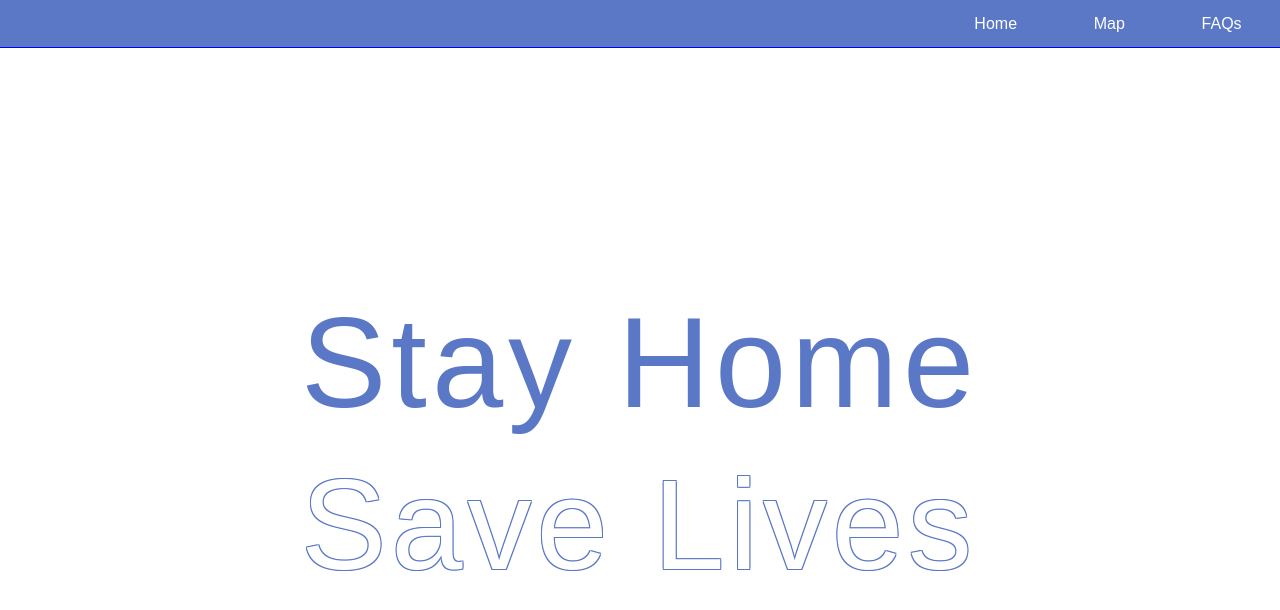
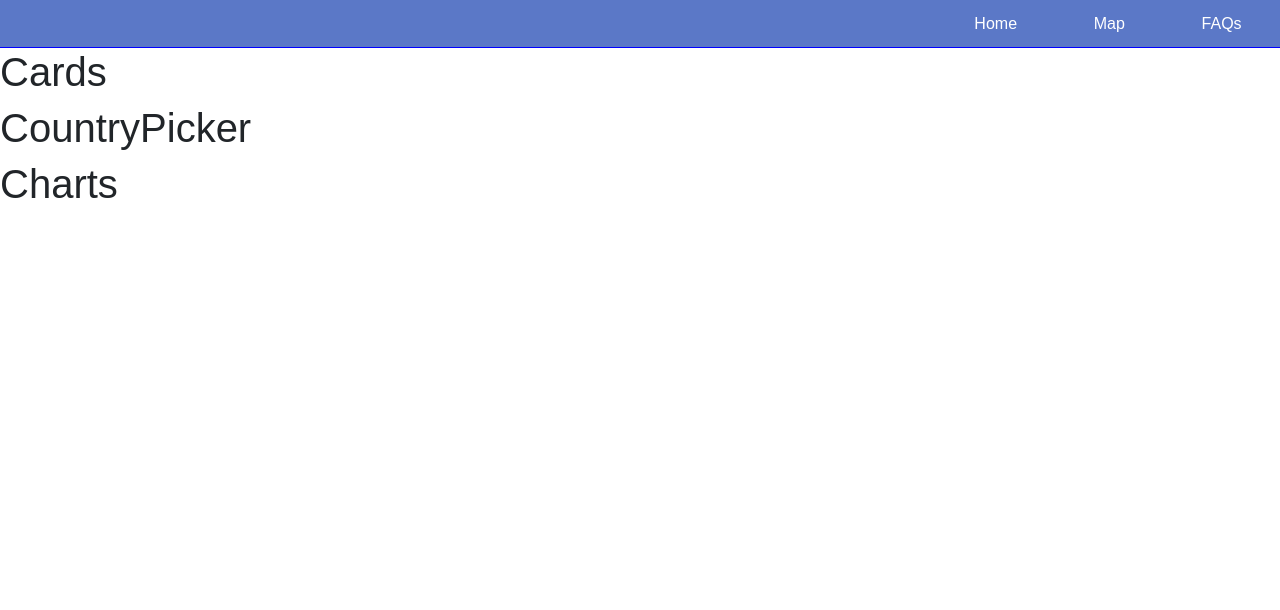
Before and after one commit to Kah919/COVID-19-Visualizer, a React (Create React App) app in the folder covid-19-visualizer/: page /global in a window 1280 px wide. Shown: the top 610 px of the page. Built offline with nearby package versions, Linux system fonts and the light colour scheme.

Commit message:
create global components

```diff
--- a/covid-19-visualizer/src/App.js
+++ b/covid-19-visualizer/src/App.js
@@ -3,6 +3,7 @@
 import 'bootstrap/dist/css/bootstrap.min.css';
 import NavBar from './components/NavBar';
 import LandingPage from './components/LandingPage';
+import Global from './components/Global';
 import { BrowserRouter as Router, Route, Switch } from "react-router-dom";
 
 
@@ -13,6 +14,7 @@
       <Switch>
         <Route path="/map" render={() => <MapContainer />} />
         <Route path="/home" render={() => <LandingPage />} />
+        <Route path="/global" render={() => <Global />} />
         <Route path="/" render={() => <LandingPage />} />
       </Switch>
     </Router >
--- /dev/null
+++ b/covid-19-visualizer/src/components/Cards/Cards.jsx
@@ -0,0 +1,7 @@
+import React from 'react';
+
+export default () => {
+    return(
+        <h1> Cards </h1>
+    )
+}
--- /dev/null
+++ b/covid-19-visualizer/src/components/Charts/Charts.jsx
@@ -0,0 +1,7 @@
+import React from 'react';
+
+export default () => {
+    return(
+        <h1> Charts </h1>
+    )
+}
--- /dev/null
+++ b/covid-19-visualizer/src/components/CountryPicker/CountryPicker.jsx
@@ -0,0 +1,7 @@
+import React from 'react';
+
+export default () => {
+    return(
+        <h1> CountryPicker </h1>
+    )
+}
--- /dev/null
+++ b/covid-19-visualizer/src/components/Global.js
@@ -0,0 +1,13 @@
+import React from 'react';
+import { Cards, Charts, CountryPicker } from '../components';
+
+
+export default () => {
+    return(
+        <>
+            <Cards />
+            <CountryPicker />
+            <Charts />
+        </>
+    )
+}
--- /dev/null
+++ b/covid-19-visualizer/src/components/index.js
@@ -0,0 +1,3 @@
+export { default as Cards } from './Cards/Cards';
+export { default as Charts } from './Charts/Charts';
+export { default as CountryPicker } from './CountryPicker/CountryPicker';
```
Also changed, not shown: covid-19-visualizer/src/components/Cards/Cards.module.css (added), covid-19-visualizer/src/components/Charts/Charts.module.css (added), covid-19-visualizer/src/components/CountryPicker/CountryPicker.module.css (added).
